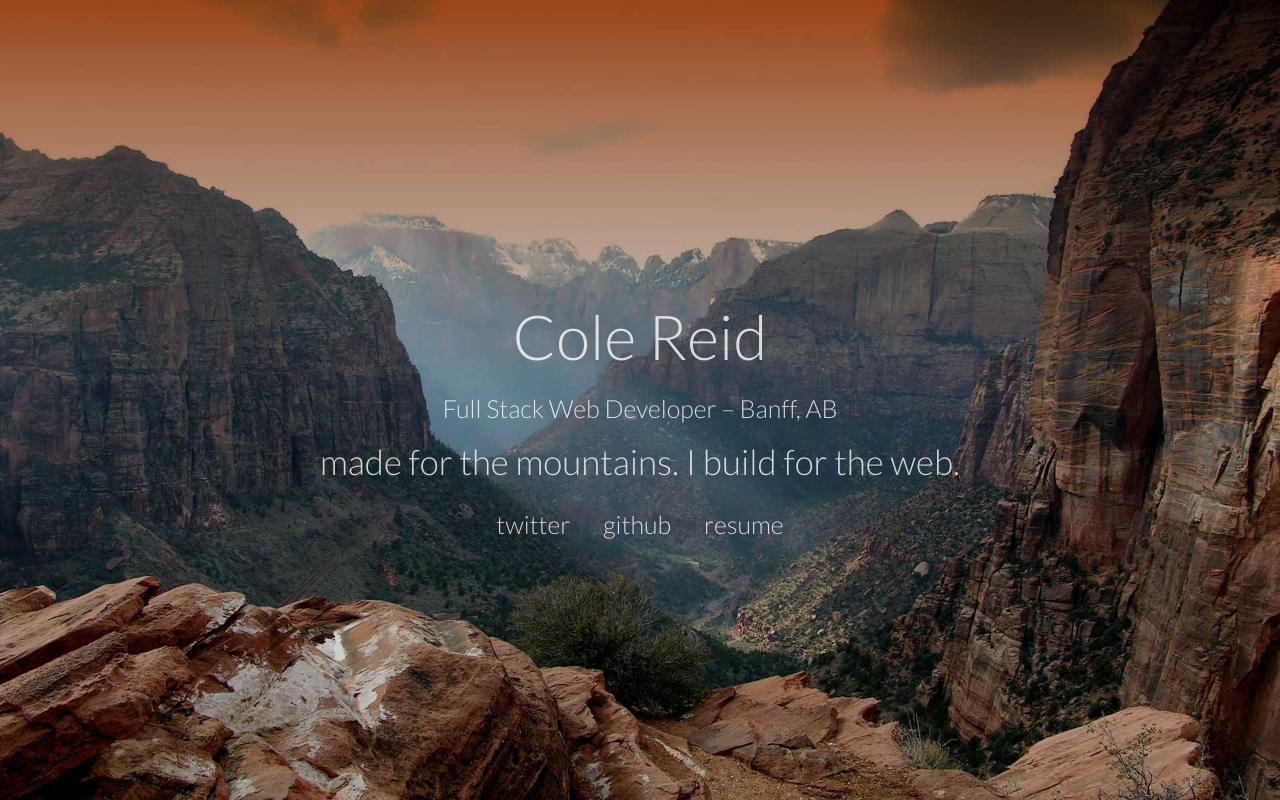
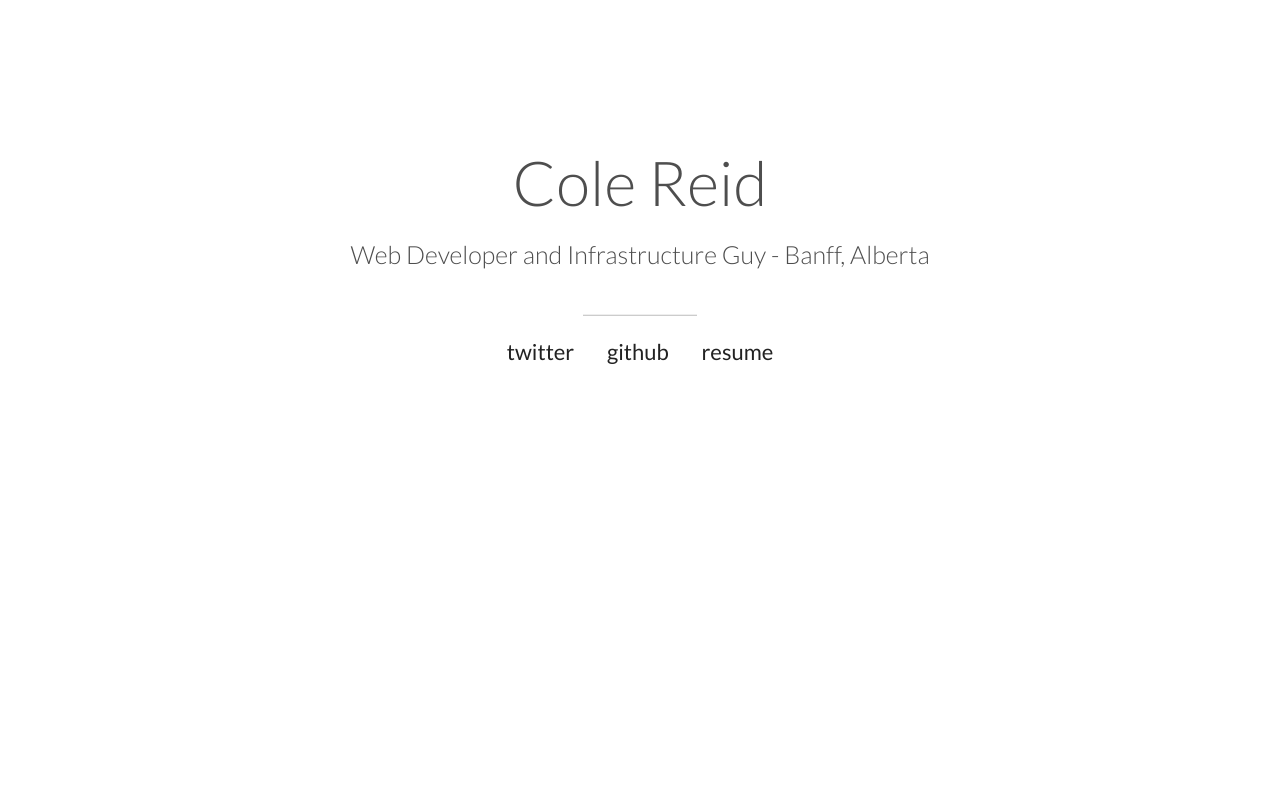
Before and after one commit to colebowl/colebowl.github.io, a plain HTML site: page index.html in a window 1280 px wide. Drawn offline with nearby package versions, Linux system fonts and the light colour scheme.

Commit message:
Super simple landing page

```diff
--- a/css/main.css
+++ b/css/main.css
@@ -7,37 +7,38 @@
 @import url(http://fonts.googleapis.com/css?family=Lato:100,300,400);
 @import url(http://fonts.googleapis.com/css?family=Open+Sans:400,300);
 
-html { -webkit-font-smoothing: antialiased; }
+html { -webkit-font-smoothing: antialiased;   box-sizing: border-box; }
 
 body {
-    padding-top: 22%;
+    padding-top: 10%;
     padding-bottom: 20px;
+    font-family: 'Lato', sans-serif;
 }
 
 h1 {
-	font-family: 'Lato', sans-serif;
+
 	font-weight: 300;
 	font-size: 62px;
-	color: white;
+	color: #222222;
 	opacity: 0.8;
     filter: alpha(opacity=80); /* For IE8 and earlier */
 }
 
 h1#my-name { margin-bottom: 25px;}
 h2 {
-	font-family: 'Lato', sans-serif;
+
 	font-weight: 300;
 	font-size: 35px;
-	color: white;
+	color: #222222;
 	opacity: 0.8;
     filter: alpha(opacity=80); /* For IE8 and earlier */
 }
 
 h3 {
-	font-family: 'Lato', sans-serif;
+
 	font-weight: 300;
 	font-size: 25px;
-	color: white;
+	color: #222222;
 	opacity: 0.8;
     filter: alpha(opacity=80); /* For IE8 and earlier */
 }
@@ -45,31 +46,36 @@ h3 {
 
 
 h4 {
-	font-family: 'Lato', sans-serif;
+
 	font-weight: 300;
 	font-size: 25px;
-	color: white;
+	color: #222222;
 	opacity: 0.8;
     filter: alpha(opacity=80); /* For IE8 and earlier */
 }
 
 
-#networks {
-	margin-top: 30px;
+.links
+{
+	margin-top: 45px;
+}
+
+.links hr{
+    width: 10%;
+
+    border-bottom: 1px solid #ccc;
 }
 .network {
 	padding: 15px;
-	margin:-1px;
+	font-size: 22px;
 }
 
 .network:hover {
-	border: solid white 1px;
-		opacity: 0.8;
-    filter: alpha(opacity=80); /* For IE8 and earlier */
+	text-decoration: underline;
 }
 
 
 a,a:hover  {
-	color: white;
+	color: #222222;
 	text-decoration: none;
 }
--- a/index.html
+++ b/index.html
@@ -11,7 +11,7 @@
         <meta name="viewport" content="width=device-width, initial-scale=1">
 
         <link rel="stylesheet" href="css/bootstrap.min.css">
-        <link rel="stylesheet" type="text/css"  href="js/vegas/jquery.vegas.css" />
+        <!-- <link rel="stylesheet" type="text/css"  href="js/vegas/jquery.vegas.css" /> -->
 
         <link rel="stylesheet" href="css/bootstrap-theme.min.css">
         <link rel="stylesheet" href="css/main.css">
@@ -22,33 +22,26 @@
     <div class="container">
 
       <div class="row">
-        <div class="col-md-12  text-center">
+        <div class="col-md-12 text-center">
           <h1 id="my-name">Cole Reid</h2>
-          <h3>Full Stack Web Developer &ndash; Banff, AB</h3>
-          <h2>made for the mountains. I build for the web.</h3>
+          <h3>Web Developer and Infrastructure Guy - Banff, Alberta</h3>
+          <!-- <h2>made for the mountains. I build for the web.</h3> -->
 
-          <h4 id="networks">
+          <div class="links">
+            <hr>
             <span class="network"><a href="http://twitter.com/colereid">twitter</a></span>
             <span class="network"><a href="http://github.com/colebowl">github</a></span>
-            <span class="network"> <a href="http://colebowl.com/resume">resume</a> </span></h4>
+            <span class="network"> <a href="http://colebowl.com/resume">resume</a> </span>
+
+
+        </div>
         </div>
 
       </div>
 
-    </div> <!-- /container -->        <script src="http://ajax.googleapis.com/ajax/libs/jquery/1.11.0/jquery.min.js"></script>
-        <script>window.jQuery || document.write('<script src="js/vendor/jquery-1.11.0.min.js"><\/script>')</script>
-        <script>
-          $(function() {
-          $.vegas({
-            src:'img/bg.jpg'
-          });
-        });
-        </script>
-        <script src="/js/vendor/bootstrap.min.js"></script>
-        <script type="text/javascript"src="/js/vegas/jquery.vegas.js"></script>
-        <script src="/js/main.js"></script>
+    </div> <!-- /container -->
+    <script src="http://ajax.googleapis.com/ajax/libs/jquery/1.11.0/jquery.min.js"></script>
 
-        <!-- Google Analytics: change UA-XXXXX-X to be your site's ID. -->
         <script>
             (function(b,o,i,l,e,r){b.GoogleAnalyticsObject=l;b[l]||(b[l]=
             function(){(b[l].q=b[l].q||[]).push(arguments)});b[l].l=+new Date;
```
